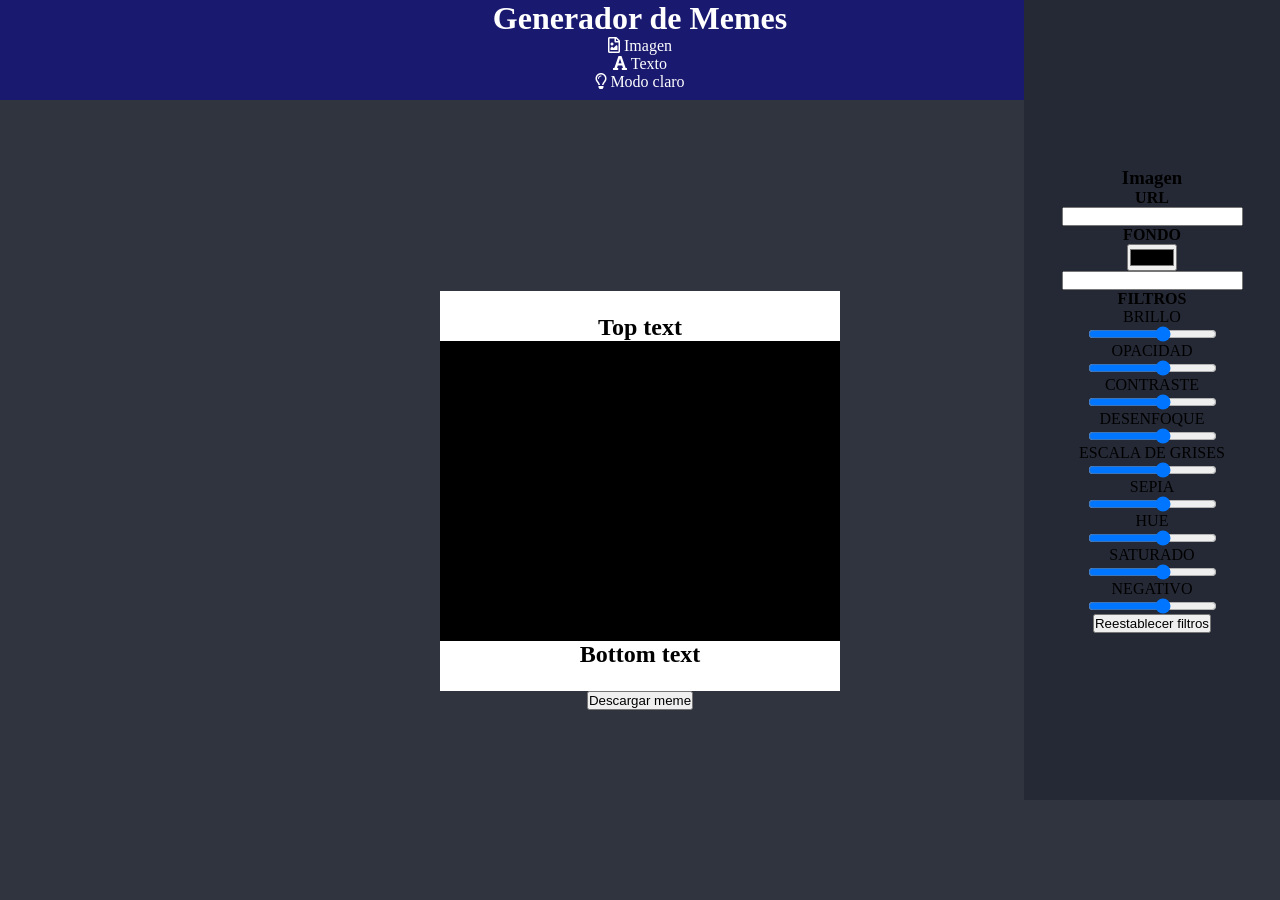
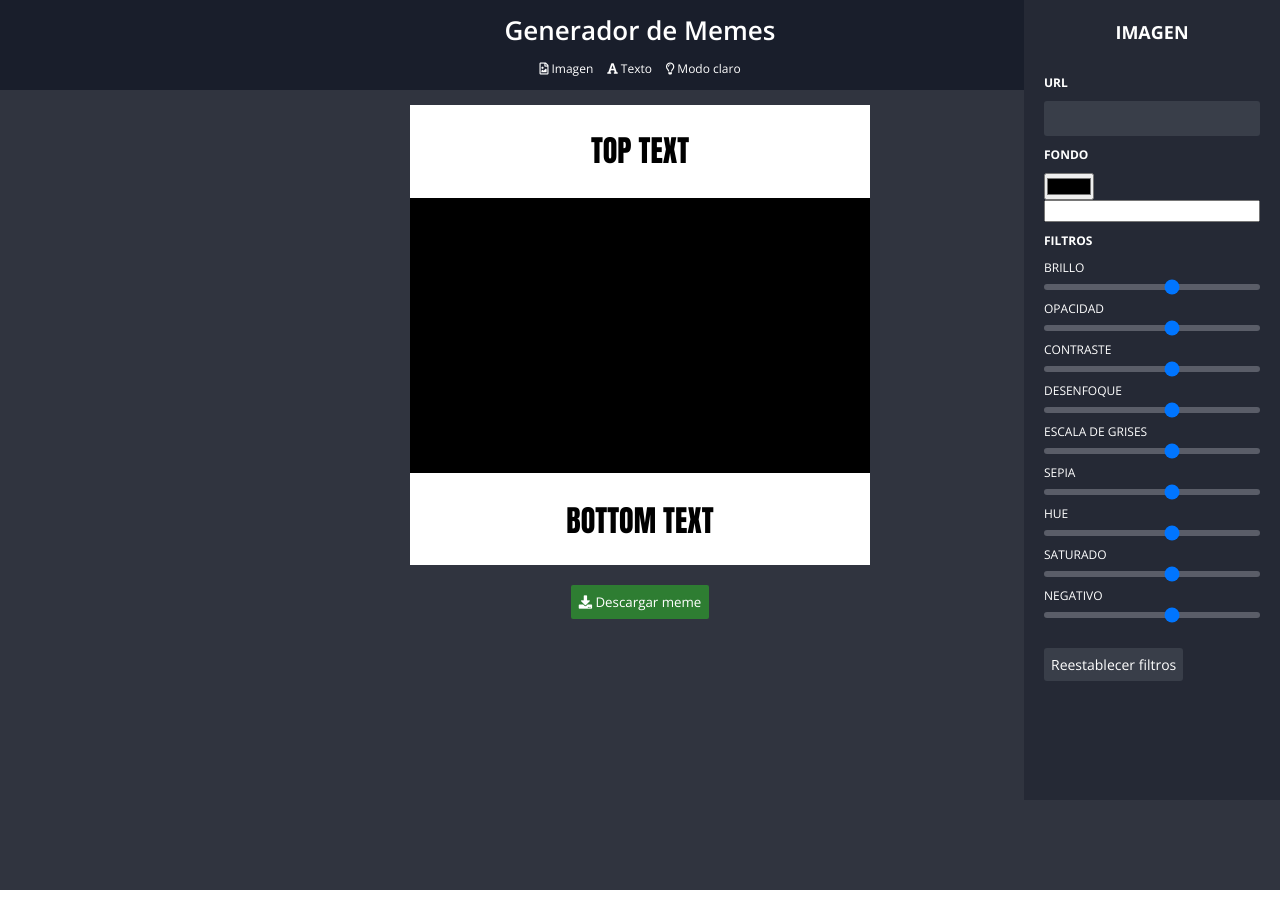
Before and after one commit to candela-gaitan/editor-de-memes, a plain HTML site: page index.html in a window 1280 px wide. Drawn offline with nearby package versions, Linux system fonts and the light colour scheme.

Commit message:
add styles

```diff
--- a/index.html
+++ b/index.html
@@ -7,6 +7,9 @@
     <!-- Estilos -->
     <link rel="stylesheet" href="styles.css">
     <title>Generador de Memes</title>
+    <!-- Fuentes -->
+    <link rel="preconnect" href="https://fonts.gstatic.com">
+    <link href="https://fonts.googleapis.com/css2?family=Open+Sans:wght@300;400;600;700;800&display=swap" rel="stylesheet">
     <!-- Iconos -->
     <link rel="stylesheet" href="https://cdn.jsdelivr.net/gh/devicons/devicon@v2.10.1/devicon.min.css">
     <link rel="stylesheet" href="https://cdn.jsdelivr.net/gh/devicons/devicon@v2.10.1/devicon.min.css">
@@ -22,64 +25,65 @@
         <h1>Generador de Memes</h1>
         <nav>
             <ul>
-                <li class=""><i class="far fa-file-image"></i> Imagen</li>
-                <li class=""><i class="fas fa-font"></i> Texto</li>
-                <li class=""><i class="far fa-lightbulb"></i> Modo claro</li>
+                <li class=""> <a class="nav-button" href=""><i class="far fa-file-image"></i> Imagen</a> </li>
+                <li class=""> <a class="nav-button" href=""><i class="fas fa-font"></i> Texto</a> </li>
+                <li class=""> <a class="nav-button" href=""><i class="far fa-lightbulb"></i> Modo claro</a> </li>
             </ul>
         </nav>
     </header>
 
     <main>
         <div class="blanco">
-            <h2>Top text</h2>
+            <h2 class="top-text">TOP TEXT</h2>
             <div class="negro"></div>
-            <h2>Bottom text</h2>
+            <h2 class="bottom-text">BOTTOM TEXT</h2>
         </div>
 
-        <button class="download">Descargar meme</button>
+        <button class="download-button"> <i class="fas fa-download"></i> Descargar meme</button>
     </main>
 
 
     <aside>
-        <h3>Imagen</h3>
+        <h3>IMAGEN</h3>
 
         <h4>URL</h4>
-        <input type="url">
+        <input class="input-url" type="url">
 
         <h4>FONDO</h4>
+
         <input type="color">
         <input type="change">
 
         <h4>FILTROS</h4>
 
         <label for="">BRILLO</label>
-        <input type="range" min="5" max="10">
+        <input class="range" type="range" min="5" max="10">
 
         <label for="">OPACIDAD</label>
-        <input type="range" min="5" max="10">
+        <input class="range" type="range" min="5" max="10">
 
         <label for="">CONTRASTE</label>
-        <input type="range" min="5" max="10">
+        <input class="range" type="range" min="5" max="10">
 
         <label for="">DESENFOQUE</label>
-        <input type="range" min="5" max="10">
+        <input class="range" type="range" min="5" max="10">
 
         <label for="">ESCALA DE GRISES</label>
-        <input type="range" min="5" max="10">
+        <input class="range" type="range" min="5" max="10">
 
         <label for="">SEPIA</label>
-        <input type="range" min="5" max="10">
+        <input class="range" type="range" min="5" max="10">
 
         <label for="">HUE</label>
-        <input type="range" min="5" max="10">
+        <input class="range" type="range" min="5" max="10">
 
         <label for="">SATURADO</label>
-        <input type="range" min="5" max="10">
+        <input class="range" type="range" min="5" max="10">
 
         <label for="">NEGATIVO</label>
-        <input type="range" min="5" max="10">
+        <input class="range" type="range" min="5" max="10">
 
-        <button>Reestablecer filtros</button>
+        <button class="reset">Reestablecer filtros</button>
     </aside>
 
     <script src="javascript.js"></script>
--- a/styles.css
+++ b/styles.css
@@ -4,10 +4,11 @@
     box-sizing: border-box;
     margin: 0;
     padding: 0;
+    font-family: Open Sans;
 }
 
 body {
-    overflow: hidden;
+    /* overflow: hidden; */
     height: 100vh;
     width: 100vw;
 
@@ -19,28 +20,55 @@ body {
 /* Header */
 
 header {
-    background-color: midnightblue;
+    background-color: #191E2B;
     width: 100%;
-    height: 100px;
+    height: 90px;
     color: white;
+
+    display: flex;
+    justify-content: center;
+    align-items: center;
     flex-direction: column;
 }
 
 h1 {
     text-align: center;
+    font-weight: 600;
+    font-size: 26px;
 }
 
 nav {
+    margin-top: 8px;
+    display: flex;
     flex-direction: row;
+    flex-wrap: wrap;
     text-align: center;
+}
+
+ul {
+    display: flex;
+    justify-content: space-around;
 }
 
 li {
     flex-direction: row;
     justify-content: space-between;
     text-align: center;
+    list-style: none;
+}
+
+.nav-button {
     text-decoration: none;
-    font-style: none;
+    color: white;
+    padding: 7px;
+    border-radius: 3px;
+    font-size: 12px;
+}
+
+.nav-button:hover {
+    transition-property: background-color;
+    transition-duration: 200ms;
+    background-color: #4e5565;
 }
 
 /* Main */
@@ -52,14 +80,14 @@ main {
 
     display: flex;
     flex-direction: column;
-    justify-content: center;
     align-items: center;
 }
 
 .blanco {
-    width: 400px;
-    height: 400px;
+    width: 460px;
+    height: 460px;
     background-color: white;
+    margin-top: 15px;
 
     display: flex;
     flex-direction: column;
@@ -68,25 +96,110 @@ main {
 }
 
 .negro {
-    width: 400px;
-    height: 300px;
+    width: 460px;
+    height: 275px;
     background-color: black;
 }
 
-.download {
+.download-button {
     width: max-content;
+    padding: 8px;
+    margin-top: 20px;
+    background-color: #2e7d32;
+    color: white;
+    border-style: none;
+    border-radius: 2px;
+}
+
+.top-text {
+    margin-bottom: 25px;
+    font-family: Impact, Haettenschweiler, 'Arial Narrow Bold', sans-serif;
+    font-size: 30px;
+}
+
+.bottom-text {
+    margin-top: 25px;
+    font-family: Impact, Haettenschweiler, 'Arial Narrow Bold', sans-serif;
+    font-size: 30px;
 }
 
 /* Aside */
 
 aside {
+    overflow: scroll;
+    overflow-x: hidden;
     position:fixed;
     right: 0;
     width: 20%;
     height: 100%;
+    padding: 20px;
     background-color: #252935;
+
     display: flex;
-    justify-content: center;
-    align-items: center;
     flex-direction: column;
 }
+
+h3 {
+    text-align: center;
+    color: white;
+    margin-bottom: 20px;
+    font-size: 18px;
+}
+
+h4 {
+    color: white;
+    font-size: 12px;
+    margin: 10px 0;
+}
+
+label {
+    color: white;
+    font-size: 12px;
+    margin-bottom: 8px;
+}
+
+.input-url {
+    background-color: #393e49;
+    color: white;
+    border-style: none;
+    border-radius: 3px;
+    padding: 5px 10px;
+    line-height: 25px;
+}
+
+.input-url:hover {
+    transition-property: background-color;
+    transition-duration: 200ms;
+    background-color: #4e5565;
+}
+
+.input-url:focus {
+    background-color: #4e5565;
+    outline: 0;
+}
+
+.range {
+    width: 100%;
+    background-color: #5a5d68;
+    border-radius: 10px;
+    appearance: none;
+    height: 6px;
+    margin-bottom: 10px;
+}
+
+.reset {
+    width: max-content;
+    font-size: 14px;
+    padding: 7px;
+    margin-top: 20px;
+    background-color: #393e49;
+    color: white;
+    border-style: none;
+    border-radius: 3px;
+}
+
+.reset:hover {
+    transition-property: background-color;
+    transition-duration: 200ms;
+    background-color: #4e5565;
+}
```
